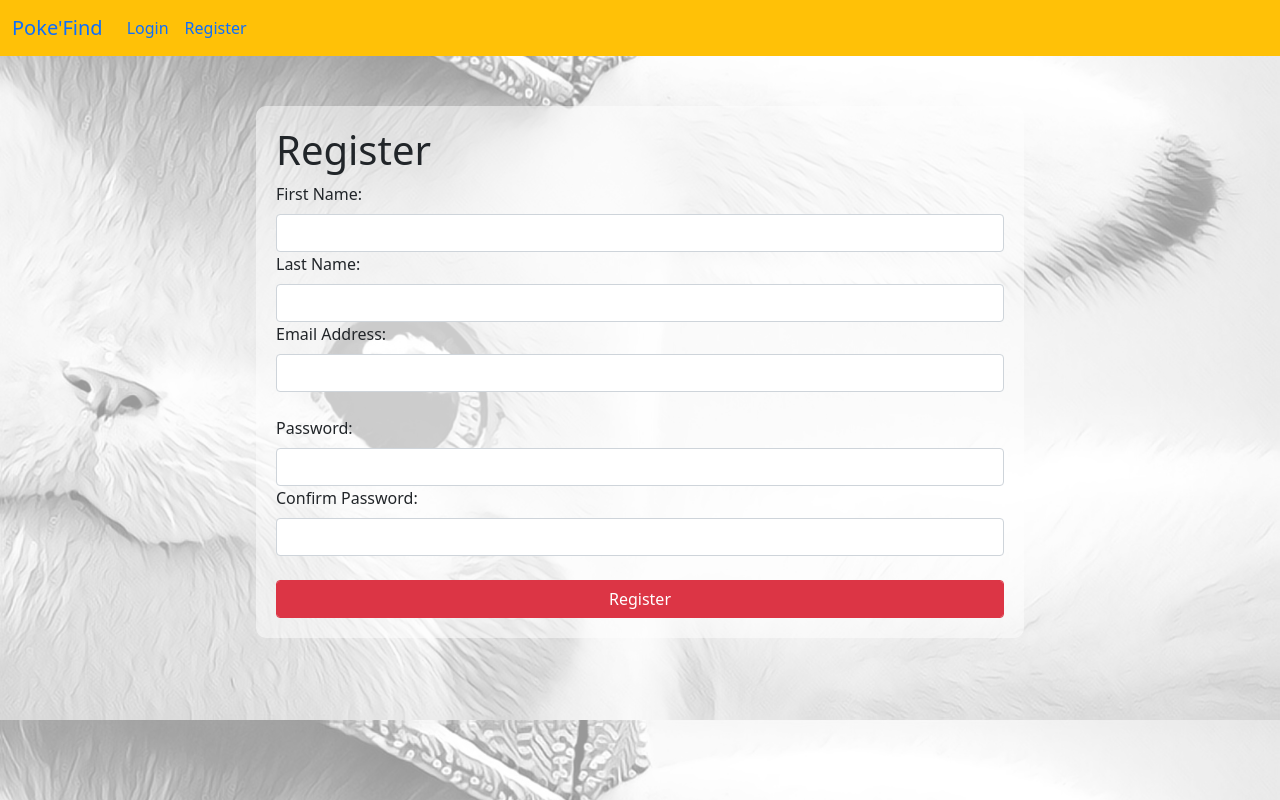
After one commit to scarlettscoville/pokemon_finder, a Flask app: page /register in a window 1280 px wide. The commit adds this page. Run offline with Flask 2, Linux system fonts and the light colour scheme.

Commit message:
day 3 hw

```diff
--- a/app/forms.py
+++ b/app/forms.py
@@ -1,13 +1,27 @@
 from flask_wtf import FlaskForm
+from sqlalchemy import LABEL_STYLE_TABLENAME_PLUS_COL
 from wtforms import StringField, PasswordField, SubmitField
-from wtforms.validators import DataRequired, Email
+from wtforms.validators import DataRequired, Email, EqualTo, ValidationError
+from .models import User
 
 # FORM SECTION
 class LoginForm(FlaskForm):
-    email = StringField('Email Address', validators=[DataRequired(),Email()])
-    password = PasswordField('Password', validators=[DataRequired()])
+    email = StringField('Email Address:', validators=[DataRequired(),Email()])
+    password = PasswordField('Password:', validators=[DataRequired()])
     submit = SubmitField('Login')
 
+class RegisterForm(FlaskForm):
+    first_name = StringField('First Name:', validators=[DataRequired()])
+    last_name = StringField('Last Name:', validators=[DataRequired()])
+    email = StringField('Email Address:', validators=[DataRequired(), Email()])
+    password = PasswordField('Password:', validators=[DataRequired()])
+    confirm_password = PasswordField('Confirm Password:', validators=[DataRequired(), EqualTo('password', message='Passwords must match!')])
+    submit = SubmitField('Register')
+
+    def validate_email(form, field):
+        same_email_user = User.query.filter_by(email = field.data).first()
+        if same_email_user:
+            raise ValidationError('Email is already in use.')
 class PokemonForm(FlaskForm):
-    name = StringField("Pokemon Name", validators = [DataRequired()])
+    name = StringField("Pokemon Name:", validators = [DataRequired()])
     submit = SubmitField("Submit")
--- a/app/routes.py
+++ b/app/routes.py
@@ -1,32 +1,21 @@
-from flask import render_template, request
+from flask import render_template, request, flash, redirect, url_for
 import requests
-from .forms import LoginForm
-from .forms import PokemonForm
+from .forms import LoginForm, PokemonForm, RegisterForm
 from app import app
+from .models import User
+from flask_login import current_user, logout_user, login_user, login_required
 
 # Routes
 @app.route('/', methods = ['GET'])
+@login_required
 def index():
     return render_template('index.html.j2')
 
-@app.route('/login', methods=['GET','POST'])
-def login():
-    form = LoginForm()
-    if request.method=='POST' and form.validate_on_submit():
-        # Doing the Login stuff :)
-        email = form.email.data.lower()
-        password = form.password.data
-        if email in app.config.get("REGISTERED_USERS") and password == app.config.get("REGISTERED_USERS").get(email).get('password'):
-            return f"Login successful! Welcome, {app.config.get('REGISTERED_USERS').get(email).get('name')}!"
-        error_string = "Incorrect email/password combo."
-        return render_template("login.html.j2", form=form)
-
-    return render_template("login.html.j2", form=form)
-
 @app.route('/pokemon', methods=['GET','POST'])
+@login_required
 def pokemon():
     form = PokemonForm()
-    if request.method == 'POST':
+    if request.method == 'POST' and form.validate_on_submit():
         name = request.form.get('name').lower()
 
         url = f"https://pokeapi.co/api/v2/pokemon/{name}"
@@ -53,5 +42,51 @@ def pokemon():
         new_data.append(pokemon_dict)
 
         return render_template("pokemon.html.j2", table = new_data, form=form)
+    return render_template("pokemon.html.j2", form=form)
 
-    return render_template("pokemon.html.j2", form=form)
+@app.route('/login', methods=['GET','POST'])
+def login():
+    form = LoginForm()
+    if request.method=='POST' and form.validate_on_submit():
+        # Doing the Login stuff :)
+        email = form.email.data.lower()
+        password = form.password.data
+
+        u=User.query.filter_by(email=email).first()
+        if u and u.check_hashed_password(password):
+            login_user(u)
+            flash('You have successfully logged in!', 'success')
+            return redirect(url_for('index'))
+        flash('Incorrect Email/Password combo. Please try again.', 'danger')
+        return render_template('login.html.j2', form=form)
+    return render_template("login.html.j2", form=form)
+
+@app.route('/register', methods=['GET', 'POST'])
+def register():
+    form = RegisterForm()
+    if request.method == 'POST' and form.validate_on_submit():
+        try:
+            new_user_data={
+                "first_name" : form.first_name.data.title(),
+                "last_name" : form.last_name.data.title(),
+                "email" : form.email.data.lower(),
+                "password" : form.password.data
+            }
+            new_user_object = User()
+            new_user_object.from_dict(new_user_data)
+            new_user_object.save()
+
+        except:
+            flash("There was an unexpected error creating your account. Please try again later.", "danger")
+            return render_template('register.html.j2', form=form)
+        flash('You have successfully registered with PokeFind!', 'success')
+        return redirect(url_for('login'))
+    return render_template('register.html.j2', form=form)
+
+@app.route('/logout')
+@login_required
+def logout():
+    if current_user:
+        logout_user()
+        flash('You have logged out.', 'warning')
+        return redirect(url_for('login'))
--- a/app/templates/base.html.j2
+++ b/app/templates/base.html.j2
@@ -12,22 +12,20 @@
     <link rel="shortcut icon" href="../static/images/favicon.ico">
 </head>
 <body>
-    <nav class="navbar navbar-expand-lg navbar-warning bg-warning">
-    <div class="container-fluid">
-        <a class="navbar-brand" href="#">Poke'Find</a>
-        <button class="navbar-toggler" type="button" data-bs-toggle="collapse" data-bs-target="#navbarNavAltMarkup" aria-controls="navbarNavAltMarkup" aria-expanded="false" aria-label="Toggle navigation">
-        <span class="navbar-toggler-icon"></span>
-        </button>
-        <div class="collapse navbar-collapse" id="navbarNavAltMarkup">
-        <div class="navbar-nav">
-            <a class="nav-link" href="{{url_for('login')}}">Login</a>
-            <a class="nav-link" href="{{url_for('index')}}">Home</a>
-            <a class="nav-link" href="{{url_for('pokemon')}}">Search Pokemon</a>
 
-        </div>
-        </div>
-    </div>
-    </nav>
+    {% include './includes/nav.html.j2' %}
+
+    {% with messages = get_flashed_messages(with_categories=true) %}
+        {% if messages %}
+            {% for class, message in messages %}
+                <div class="alert alert-{{class}} alert-dismissible fade show" role="alert">
+                    {{message}}
+                    <button type="button" class="btn-close" data-bs-dismiss="alert" aria-label="Close"></button>
+                </div>
+            {% endfor %}
+        {% endif %}
+    {% endwith %}
+
     <div class="container">
         {% block content %}
         {% endblock %}
--- /dev/null
+++ b/app/templates/includes/nav.html.j2
@@ -0,0 +1,20 @@
+<nav class="navbar navbar-expand-lg navbar-warning bg-warning">
+    <div class="container-fluid">
+        <a class="navbar-brand" href="#">Poke'Find</a>
+        <button class="navbar-toggler" type="button" data-bs-toggle="collapse" data-bs-target="#navbarNavAltMarkup" aria-controls="navbarNavAltMarkup" aria-expanded="false" aria-label="Toggle navigation">
+        <span class="navbar-toggler-icon"></span>
+        </button>
+        <div class="collapse navbar-collapse" id="navbarNavAltMarkup">
+            <div class="navbar-nav">
+                {% if current_user.is_authenticated %}
+                <a class="nav-link" href="{{url_for('index')}}">Home</a>
+                <a class="nav-link" href="{{url_for('pokemon')}}">Search Pokemon</a>
+                <a class="nav-link" href="{{url_for('logout')}}">Logout</a>
+                {% else %}
+                <a class="nav-link" href="{{url_for('login')}}">Login</a>
+                <a class="nav-link" href="{{url_for('register')}}">Register</a>
+                {% endif %}
+            </div>
+        </div>
+    </div>
+    </nav>
--- a/app/templates/index.html.j2
+++ b/app/templates/index.html.j2
@@ -4,6 +4,6 @@
 {% endblock %}
 
 {% block content %}
-    <h1>Find your Pokemon!</h1>
+    <h1>Welcome to Poke'Find!</h1>
 
 {% endblock %}
--- /dev/null
+++ b/app/templates/register.html.j2
@@ -0,0 +1,56 @@
+{% extends 'base.html.j2' %}
+{% block title %}
+Register
+{% endblock %}
+
+{% block content %}
+<h1>Register</h1>
+<form action="{{url_for('register')}}" method = "POST">
+
+  {{form.hidden_tag()}}
+
+  <div>
+  {{form.first_name.label(class="form-label")}}
+  {{form.first_name(class="form-control")}}
+  {% for error in form.first_name.errors %}
+    <small style="color:red;">{{error}}</small>
+  {% endfor %}
+  </div>
+<div>
+  {{form.last_name.label(class="form-label")}}
+  {{form.last_name(class="form-control")}}
+  {% for error in form.last_name.errors %}
+    <small style="color:red;">{{error}}</small>
+  {% endfor %}
+  </div>
+
+  <div>
+  {{form.email.label(class="form-label")}}
+  {{form.email(class="form-control")}}
+  {% for error in form.email.errors %}
+    <small style="color:red;">{{error}}</small>
+  {% endfor %}
+  </div>
+
+  <br>
+  <div>
+  {{form.password.label(class="form-label")}}
+  {{form.password(class="form-control")}}
+  {% for error in form.password.errors %}
+    <small style="color:red;">{{error}}</small>
+  {% endfor %}
+  </div>
+
+  <div>
+  {{form.confirm_password.label(class="form-label")}}
+  {{form.confirm_password(class="form-control")}}
+  {% for error in form.confirm_password.errors %}
+    <small style="color:red;">{{error}}</small>
+  {% endfor %}
+  </div>
+  <br>
+  <div>
+  {{form.submit(class="btn btn-danger form-control")}}
+  </div>
+</form>
+{% endblock %}
```
Also changed, not shown: app/__init__.py (+16 -1 lines), app/models.py (added, +38 -0 lines), config.py (+5 -5 lines), migrations/alembic.ini (added, +50 -0 lines), migrations/env.py (added, +91 -0 lines), migrations/script.py.mako (added, +24 -0 lines), migrations/versions/6357c3afeec8_.py (added, +38 -0 lines), requirements.txt (+8 -0 lines), 2 other files.
